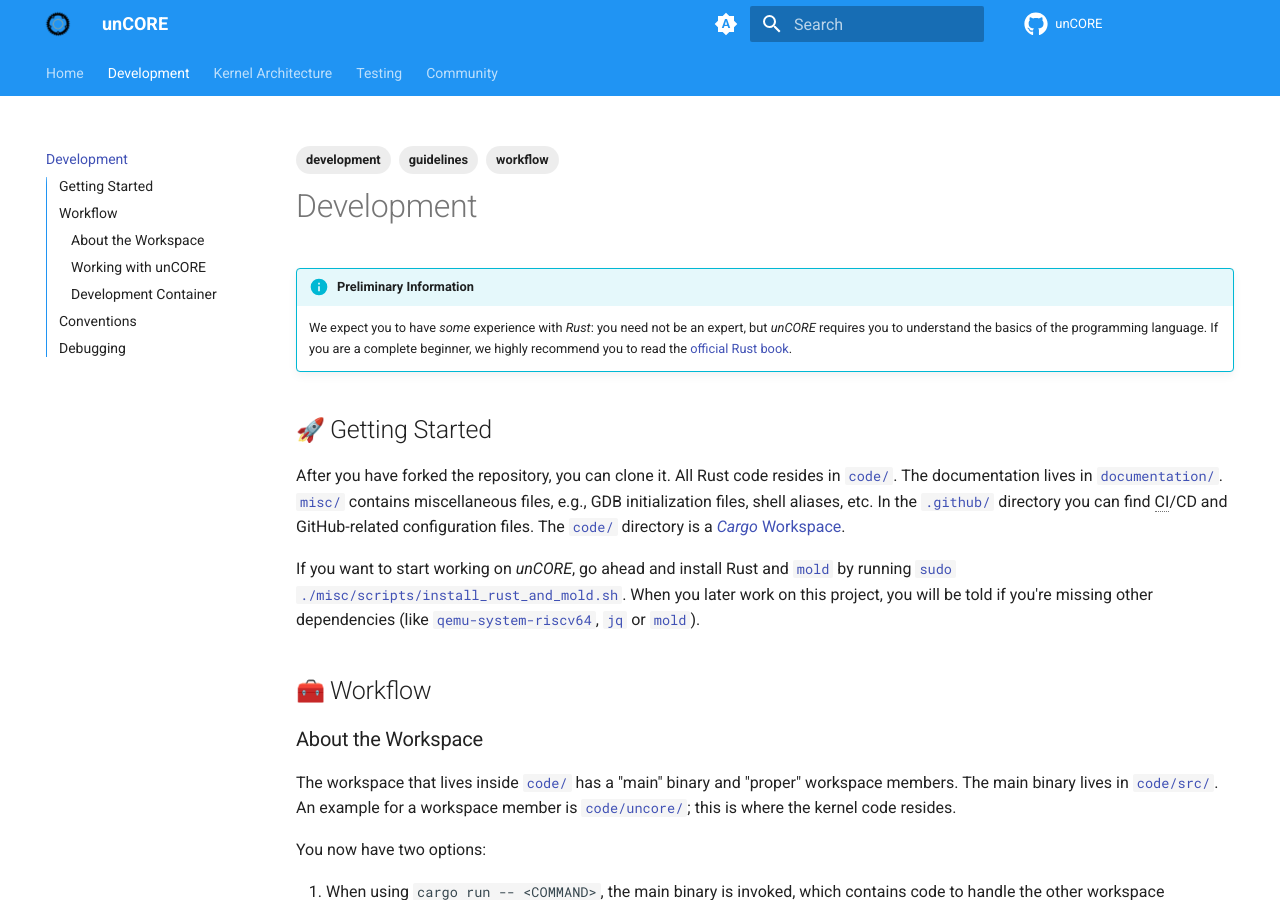
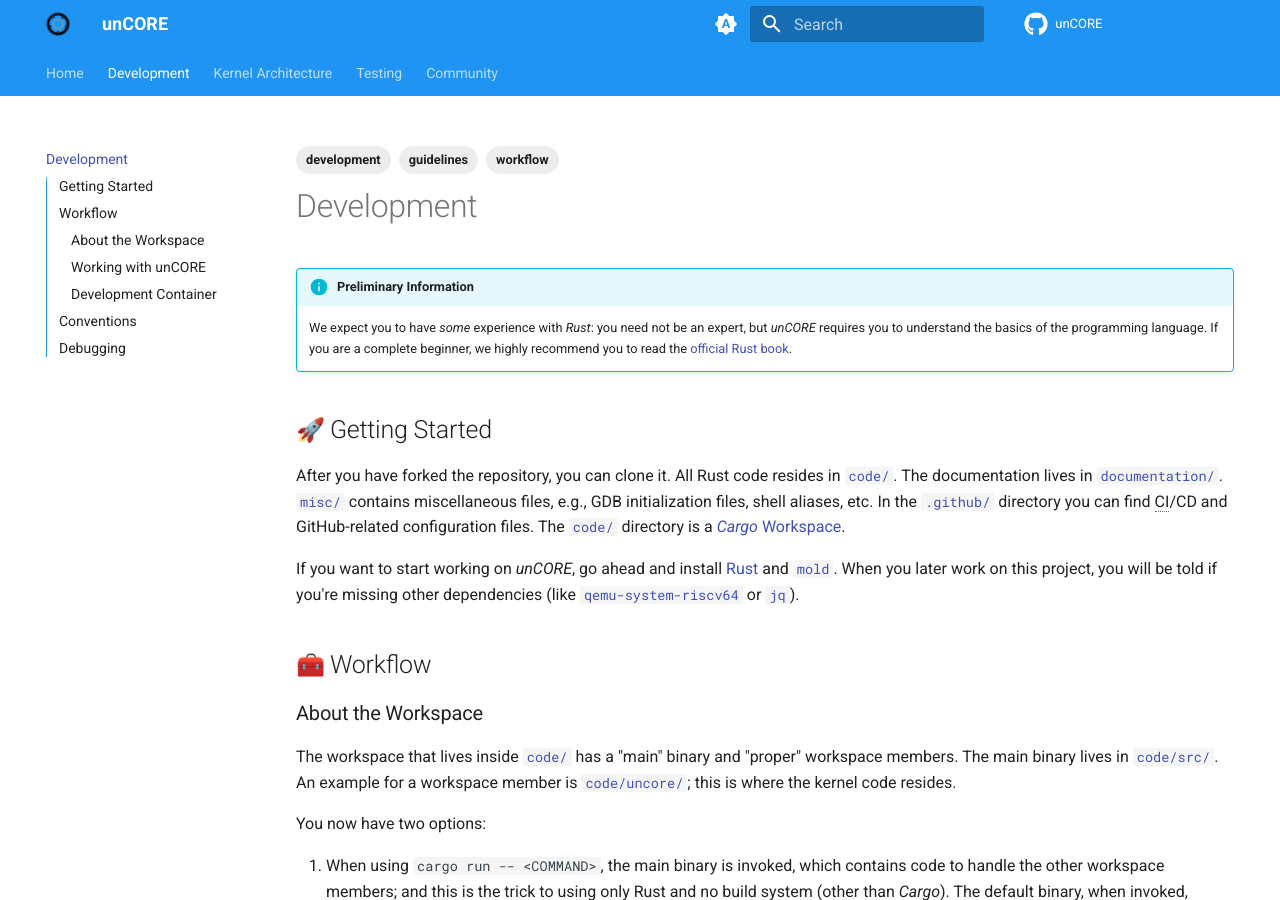
Before and after one commit to georglauterbach/uncore, an MkDocs documentation site: the page built from documentation/content/development.md, in a window 1280 px wide and 900 px high. Built offline with MkDocs 1.6.1 and Material for MkDocs 9.7.7, drawn with Linux system fonts in a browser that asks for light colours; emoji names are drawn with the system emoji font; comment, search, counter and statistics services are not loaded.

Commit message:
fixup docs

```diff
--- a/documentation/content/development.md
+++ b/documentation/content/development.md
@@ -13,9 +13,9 @@
 
 ## :rocket: Getting Started
 
-After you have forked the repository, you can clone it. All Rust code resides in [`code/`][code::github::code/]. The documentation lives in [`documentation/`][code::github::documentation/]. [`misc/`][code::github::misc/] contains miscellaneous files, e.g., GDB initialization files, shell aliases, etc. In the [`.github/`][code::github::.github/] directory you can find CI/CD and GitHub-related configuration files. The [`code/`][code::github::code/] directory is a [_Cargo_ Workspace][www::docs::cargo-workspace].
+After you have forked the repository, you can clone it. All Rust code resides in [`code/`][code::github::code/]. The documentation lives in [`documentation/`][code::github::documentation/]. [`misc/`][code::github::misc/] contains miscellaneous files, e.g., GDB initialization files, shell aliases, etc. In the [`.github/`][code::github::.github/] directory you can find CI/CD and GitHub-related configuration files. The [`code/`][code::github::code/] directory is a [_Cargo_ Workspace][www::documentation::cargo::workspaces].
 
-If you want to start working on _unCORE_, go ahead and install Rust and [`mold`][www::github::mold] by running [`sudo ./misc/scripts/install_rust_and_mold.sh`][code::github::misc/scripts/install-rust.sh]. When you later work on this project, you will be told if you're missing other dependencies (like [`qemu-system-riscv64`][www::homepage::qemu-riscv], [`jq`][www::homepage::jq] or [`mold`][www::github::mold]).
+If you want to start working on _unCORE_, go ahead and install [Rust][www::rust::install] and [`mold`][www::github::mold]. When you later work on this project, you will be told if you're missing other dependencies (like [`qemu-system-riscv64`][www::homepage::qemu-riscv] or [`jq`][www::homepage::jq]).
 
 ## :toolbox: Workflow
 
@@ -97,9 +97,9 @@
 [code::github::documentation/]: https://github.com/georglauterbach/uncore/blob/master/documentation/
 [code::github::misc/]: https://github.com/georglauterbach/uncore/blob/master/misc/
 [code::github::.github/]: https://github.com/georglauterbach/uncore/blob/master/.github/
-[www::docs::cargo-workspace]: https://doc.rust-lang.org/book/ch14-03-cargo-workspaces.html
+[www::documentation::cargo::workspaces]: https://doc.rust-lang.org/book/ch14-03-cargo-workspaces.html
+[www::rust::install]: https://www.rust-lang.org/tools/install
 [www::github::mold]: https://github.com/rui314/mold
-[code::github::misc/scripts/install-rust.sh]: https://github.com/georglauterbach/uncore/blob/master/misc/scripts/install_rust_and_mold.sh
 [www::homepage::qemu-riscv]: https://www.qemu.org/docs/master/system/target-riscv.html
 [www::homepage::jq]: https://jqlang.github.io/jq/
 [code::github::code/src]: https://github.com/georglauterbach/uncore/tree/master/code/src/
```
